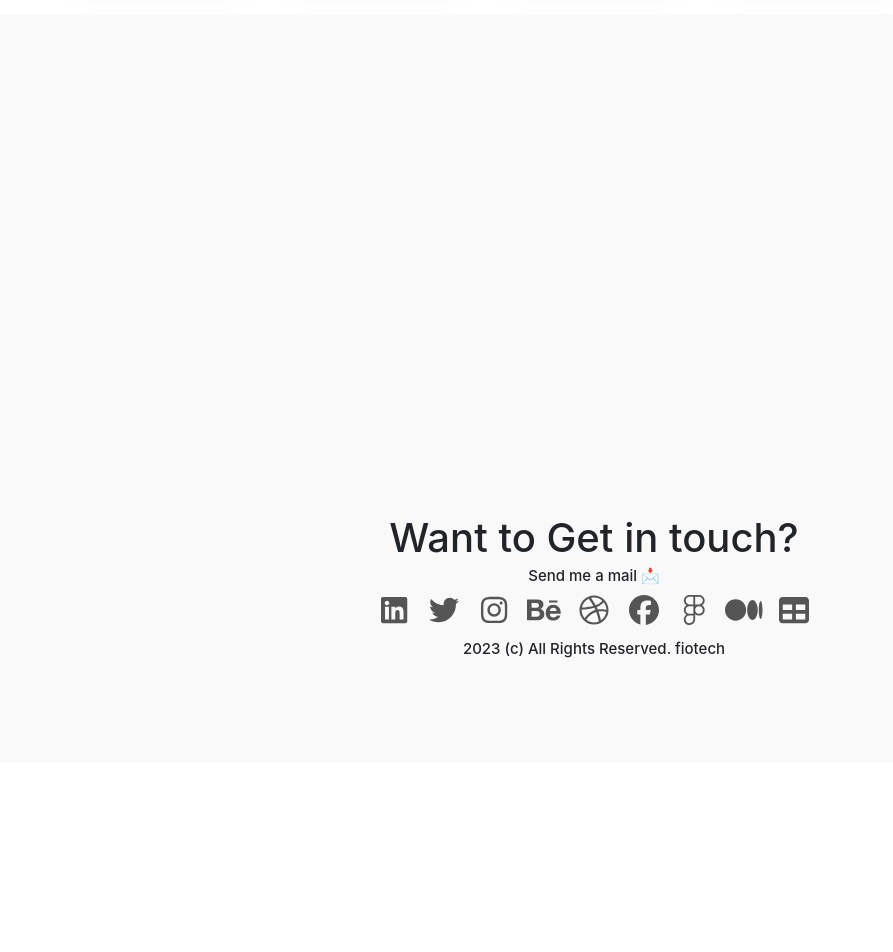
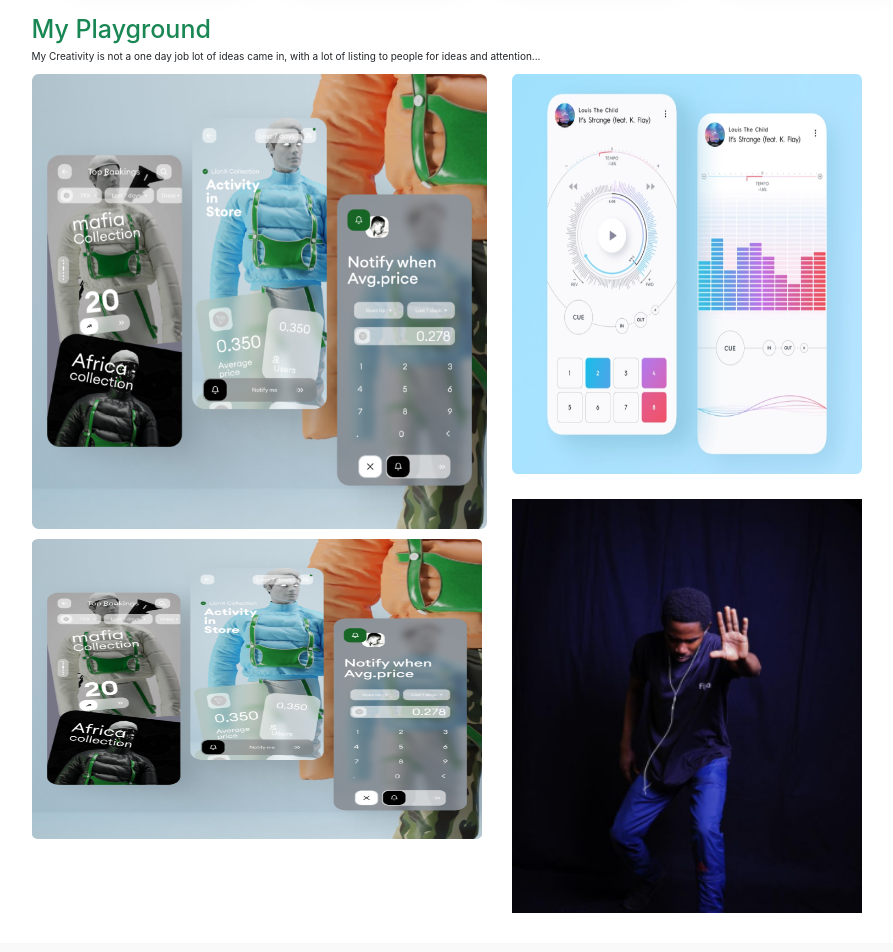
Before and after one commit to maryfiona/jeremiah-portfolio, a React (Create React App) app: page / in a window 1280 px wide. Shown: the part 4612-5564 px from the top of the page, without its empty margins (46-939 px from the left). Before the commit the page ends 5375 px from the top, so only its background shows below. Built offline with nearby package versions, Linux system fonts and the light colour scheme.

Commit message:
my playground

```diff
--- a/src/components/About.css
+++ b/src/components/About.css
@@ -95,3 +95,19 @@ font-size: 4em;
         width: 100%;
         height: 100%;
       }
+       .image1{
+        width: 35em;
+        position: relative;
+        right: 9em;
+        height: 40em;
+       }
+       .image22{
+        width: 45em;
+        height: 30em;
+       }
+       .image2{
+        position: relative;
+        right: 28em;
+        bottom: 3em;
+        width: 35em;
+       }
--- a/src/components/About.js
+++ b/src/components/About.js
@@ -5,10 +5,10 @@ import guitar from '../Assets/guitar.png'
 import event from '../Assets/event.png'
 import { FontAwesomeIcon } from '@fortawesome/react-fontawesome';
 import { faUser } from '@fortawesome/free-solid-svg-icons';
-
-// import { faUser } from '@fortawesome/free-brands-svg-icons';
 import Navbar from "./Navbar";
 import profile1 from '../Assets/profile1.png';
+import image1 from '../Assets/image1.png';
+import image11 from '../Assets/image11.png';
 
 
 
@@ -141,30 +141,57 @@ const About = () => {
 
 
       <h1 className="text-center">MY HOBBIES</h1>
-      <div class="container contain">
-  <div class="bo">
+      <div className="container contain">
+        <div className="bo">
           <img src={photograph} alt="photo1" />
           <span>PHOTOGRAPH</span>
         </div>
-  <div class="bo">
+        <div className="bo">
           <img src={guitar} alt="photo2" />
           <span>PLAYING GUITAR</span>
         </div>
-  <div class="bo">
+        <div className="bo">
           <img src={event} alt="photo3" />
           <span>EVENT</span>
         </div>
-  <div class="bo">
+        <div className="bo">
           <img src={photograph} alt="photo4" />
           <span>BASKETBALL</span>
         </div>
-  <div class="bo">
+        <div className="bo">
           <img src={photograph} alt="photo5" />
           <span>Effect</span>
         </div>
       </div>
+      <div className="container">
+        <h1 className="text-success">My Playground </h1>
+        <p>My Creativity is not a one day job lot of ideas came in, with a lot of listing to people for ideas and attention...</p>
+      </div>
 
-
+      <section>
+        <div className="container">
+          <div className="row">
+            <div className="col-md-6">
+              <img height={455} src={image1} alt="photo5" />
+            </div>
+            <div className="col-md-6">
+              <img className="image1" src={image11} alt="photo5" />
+            </div>
+          </div>
+        </div>
+      </section>
+      <section>
+        <div className="container">
+          <div className="row">
+            <div className="col-md-8 pt-3">
+              <img className="image22" src={image1} alt="photo5" />
+            </div>
+            <div className="col-md-4">
+              <img className="image2" src={photograph} alt="photo5" />
+            </div>
+          </div>
+        </div>
+      </section>
 
     </React.Fragment>
   )
```
Also changed, not shown: src/Assets/image1.png (added), src/Assets/image11.png (added). Lines whose indentation alone changed are shown as unchanged.
